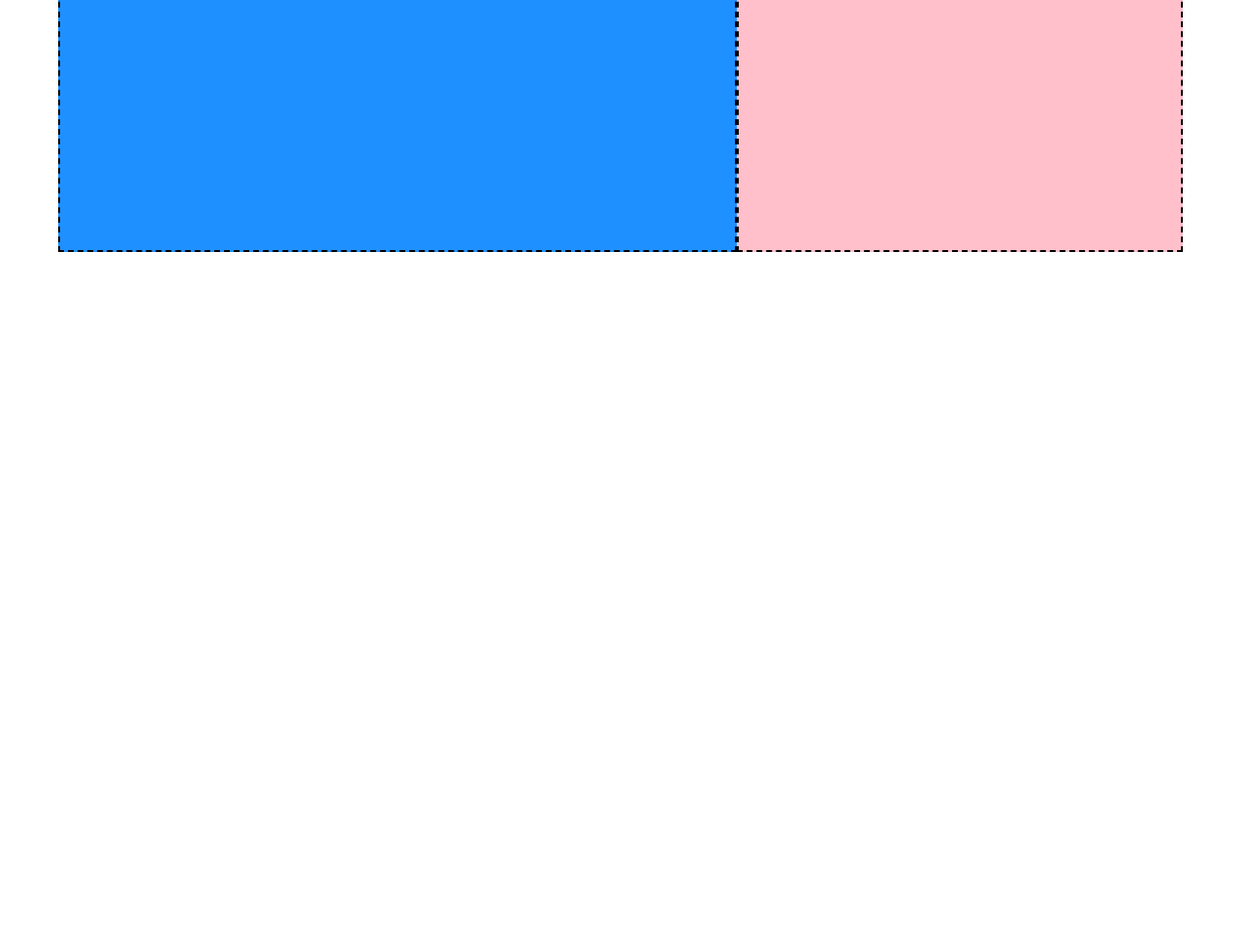
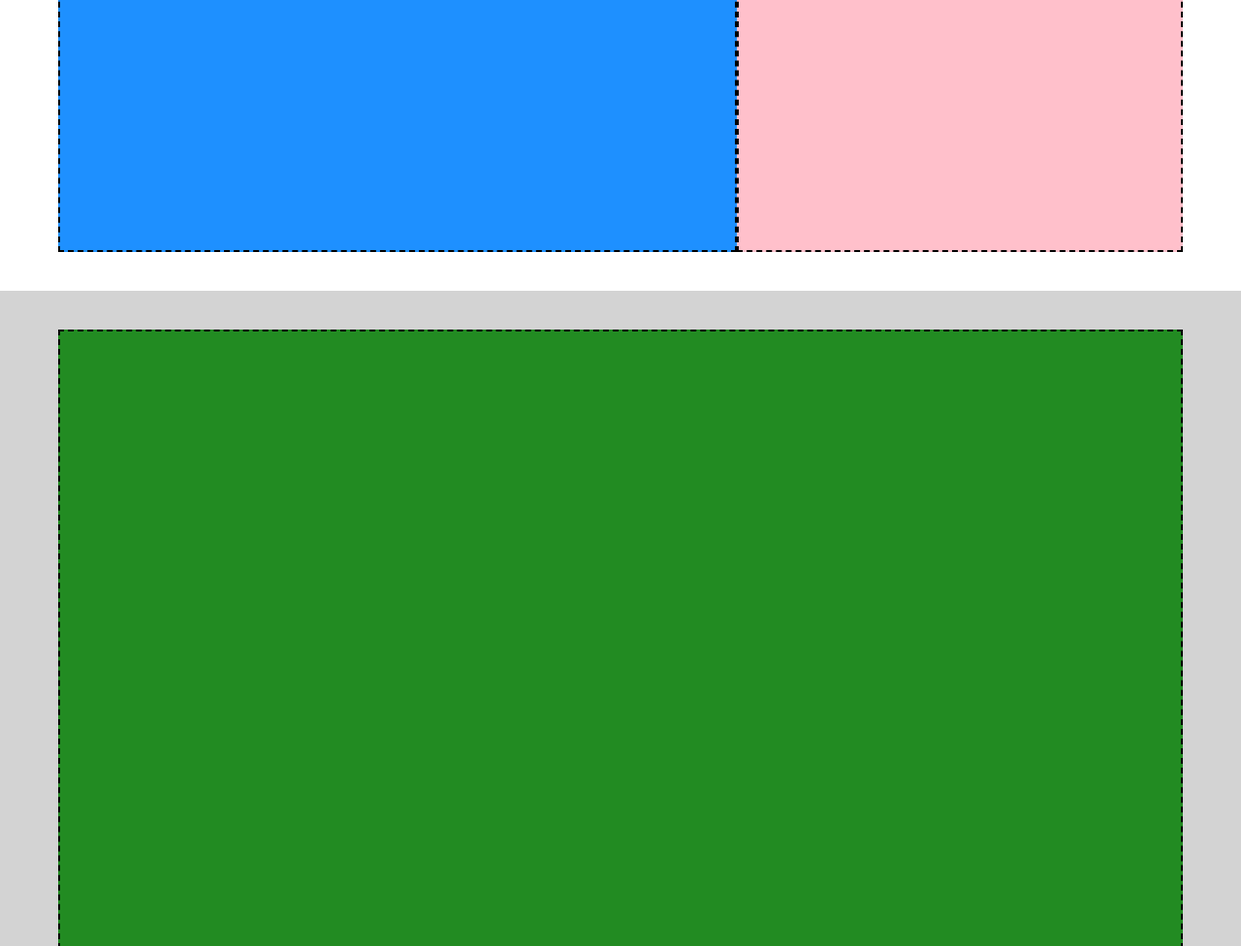
Before and after one commit to AleDelCampo/htmlcss-struttura-discord, a plain HTML site: page index.html in a window 1280 px wide. Shown: the part 1944-2920 px from the top of the page at 97% size. Before the commit the page ends 2244 px from the top, so only its background shows below. Drawn offline with Linux system fonts and the light colour scheme.

Commit message:
inserito quadrato verde

```diff
--- a/index.html
+++ b/index.html
@@ -6,7 +6,6 @@
     <link rel="stylesheet" href="style.css">
     <title>Document</title>
 </head>
-
 
 <body>
 
@@ -51,7 +50,9 @@
         <div class="square2"></div>
     </div>
 
-
+    <div class="container2">
+        <div class="green-square"></div>
+    </div>
 
 
 
--- a/style.css
+++ b/style.css
@@ -126,3 +126,20 @@ ul{
     width: 460px;
     border: 2px black dashed;
 }
+
+.container2{
+    display: flex;
+    background-color: #d3d3d3;
+    padding: 40px;
+    justify-content: center;
+    flex-direction: row-reverse;
+}
+
+.green-square{
+    display: flex;
+    align-self: center;
+    background-color: #228b22;
+    height: 860px;
+    width: 1160px;
+    border: 2px black dashed;
+}
```
